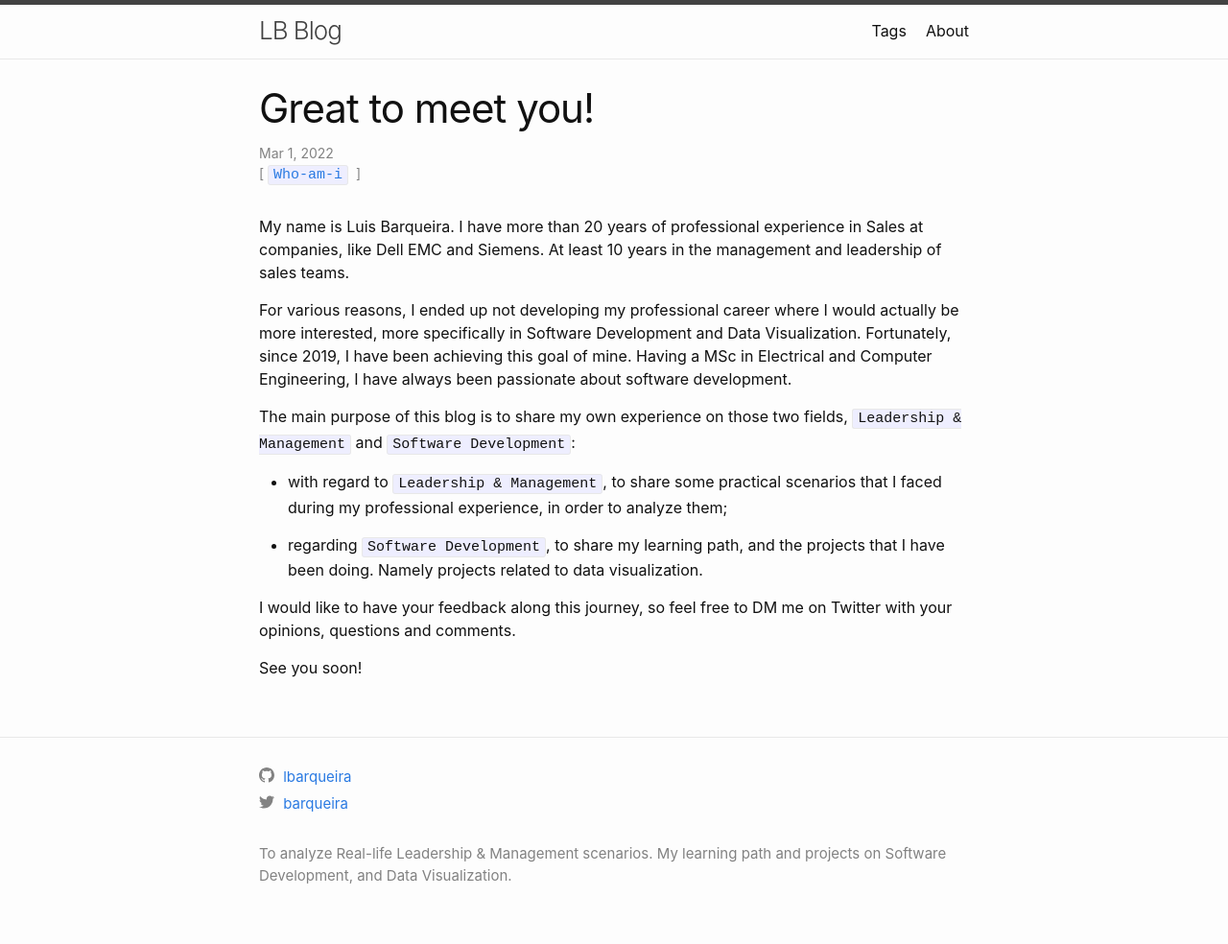
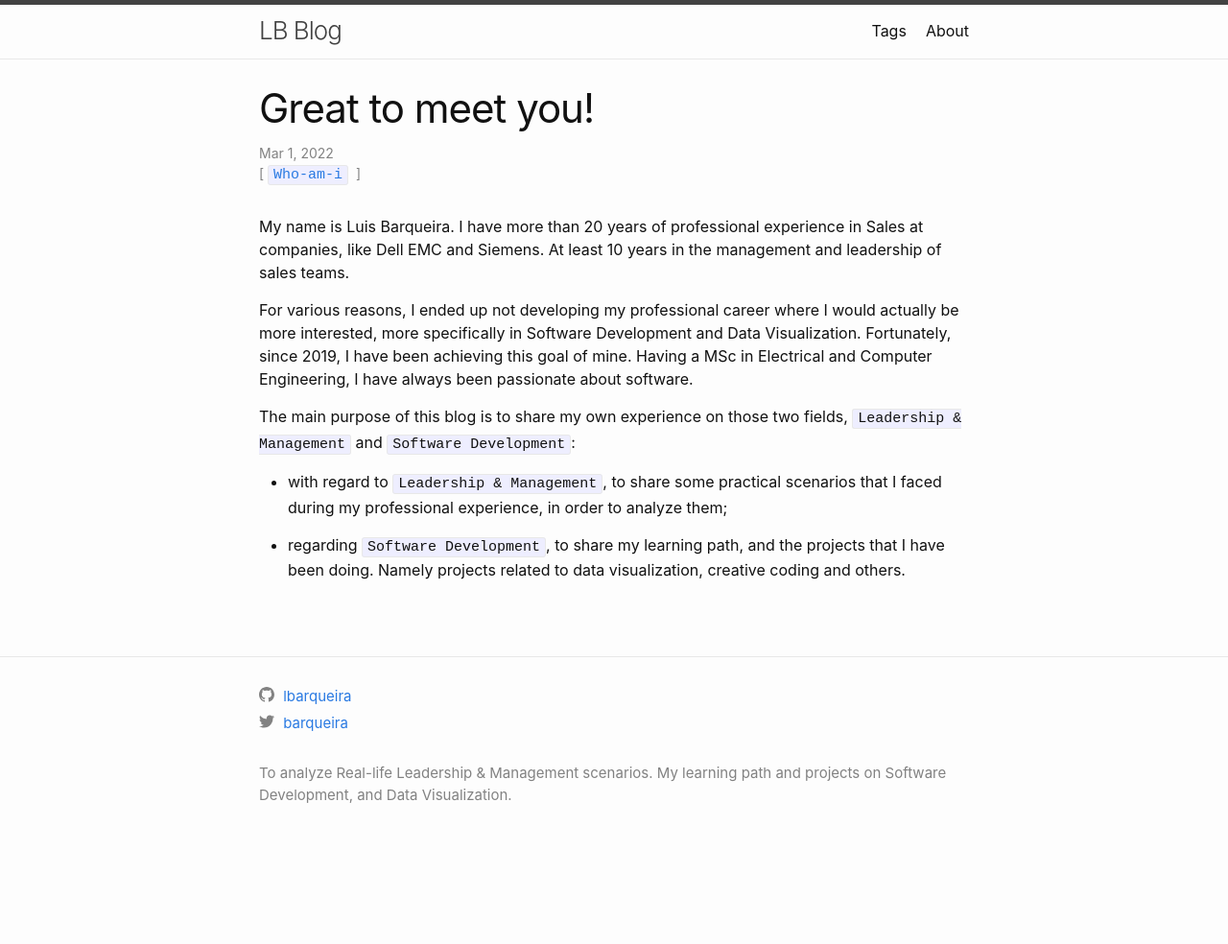
Before and after one commit to lbarqueira/lbarqueira.github.io, a Jekyll site: the page built from _posts/2022-03-01-my-first-blog-post.md, in a window 1280 px wide. Shown: the whole page at 96% size. Built offline with Jekyll 4.4.1, drawn with Linux system fonts in a browser that asks for light colours; after the commit the page ends 900 px from its top, so only the background shows below that.

Commit message:
update 6-jan-2025

```diff
--- a/_posts/2022-03-01-my-first-blog-post.md
+++ b/_posts/2022-03-01-my-first-blog-post.md
@@ -8,14 +8,10 @@ My name is Luis Barqueira. I have more than 20 years of professional experience
 
 <!--more-->
 
-For various reasons, I ended up not developing my professional career where I would actually be more interested, more specifically in Software Development and Data Visualization. Fortunately, since 2019, I have been achieving this goal of mine. Having a MSc in Electrical and Computer Engineering, I have always been passionate about software development.
+For various reasons, I ended up not developing my professional career where I would actually be more interested, more specifically in Software Development and Data Visualization. Fortunately, since 2019, I have been achieving this goal of mine. Having a MSc in Electrical and Computer Engineering, I have always been passionate about software.
 
 The main purpose of this blog is to share my own experience on those two fields, `Leadership & Management` and `Software Development`:
 
 - with regard to `Leadership & Management`, to share some practical scenarios that I faced during my professional experience, in order to analyze them;
 
-- regarding `Software Development`, to share my learning path, and the projects that I have been doing. Namely projects related to data visualization.
-
-I would like to have your feedback along this journey, so feel free to DM me on Twitter with your opinions, questions and comments.
-
-See you soon!
+- regarding `Software Development`, to share my learning path, and the projects that I have been doing. Namely projects related to data visualization, creative coding and others.
```
Also changed, not shown: Gemfile (+4 -6 lines), _posts/2024-01-01-ist-management-site.md (added, +22 -0 lines), Gemfile.lock, assets/images/ist-management-site.png (added).
